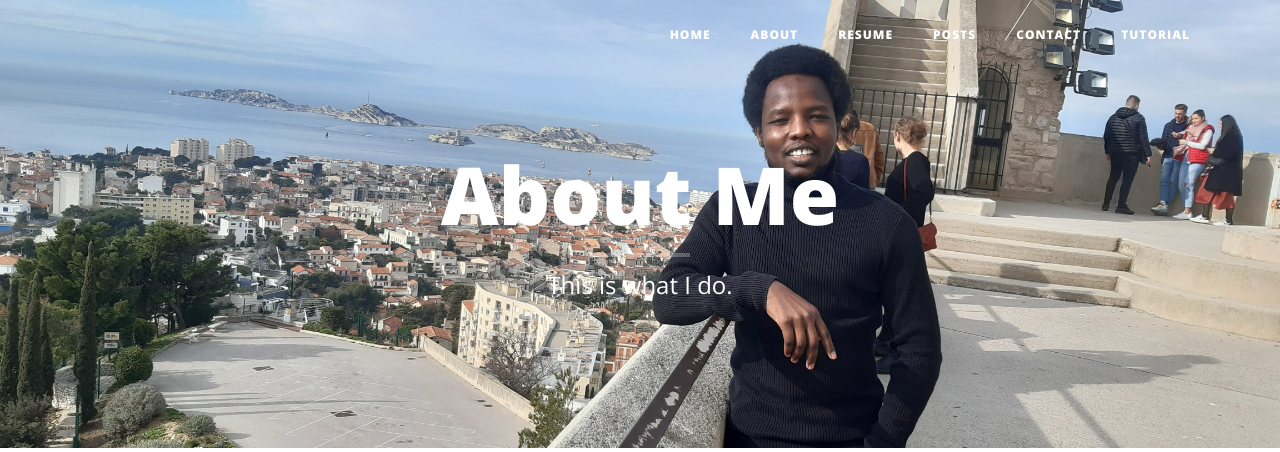
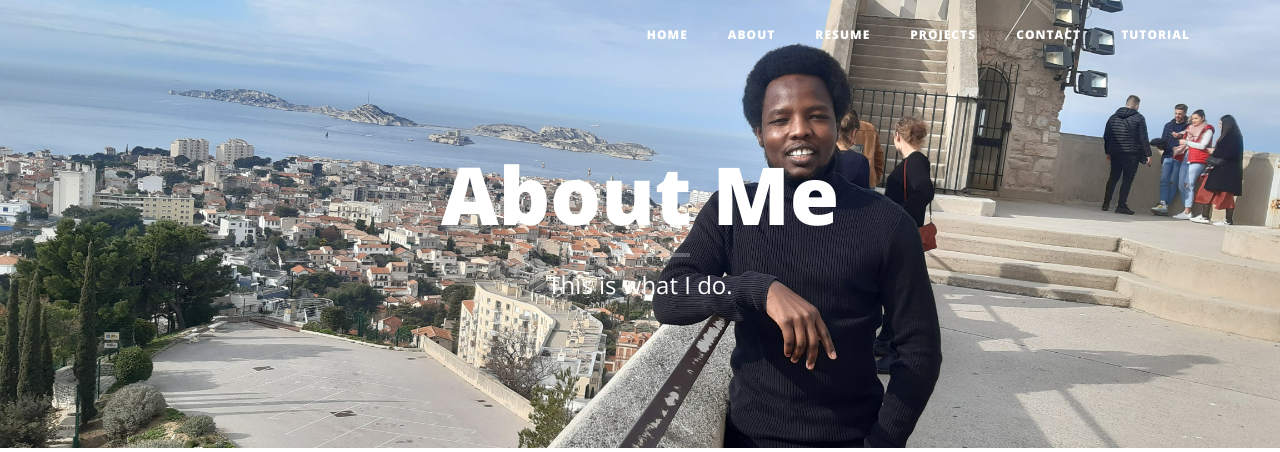
Before and after one commit to borkounou/My_BLOG_CHERIF, a FastAPI app: page /about in a window 1280 px wide. Shown: the top 452 px of the page. Run offline with FastAPI, Linux system fonts and the light colour scheme; some libraries are stand-ins or nearby versions.

Commit message:
Change posts to projects

```diff
--- a/templates/navbar.html
+++ b/templates/navbar.html
@@ -24,7 +24,7 @@
                 </li>
 
                 <li>
-                    <a href="{{url_for('post')}}"> Posts</a>
+                    <a href="{{url_for('post')}}"> Projects</a>
                 </li>
 
                 <li>
```
